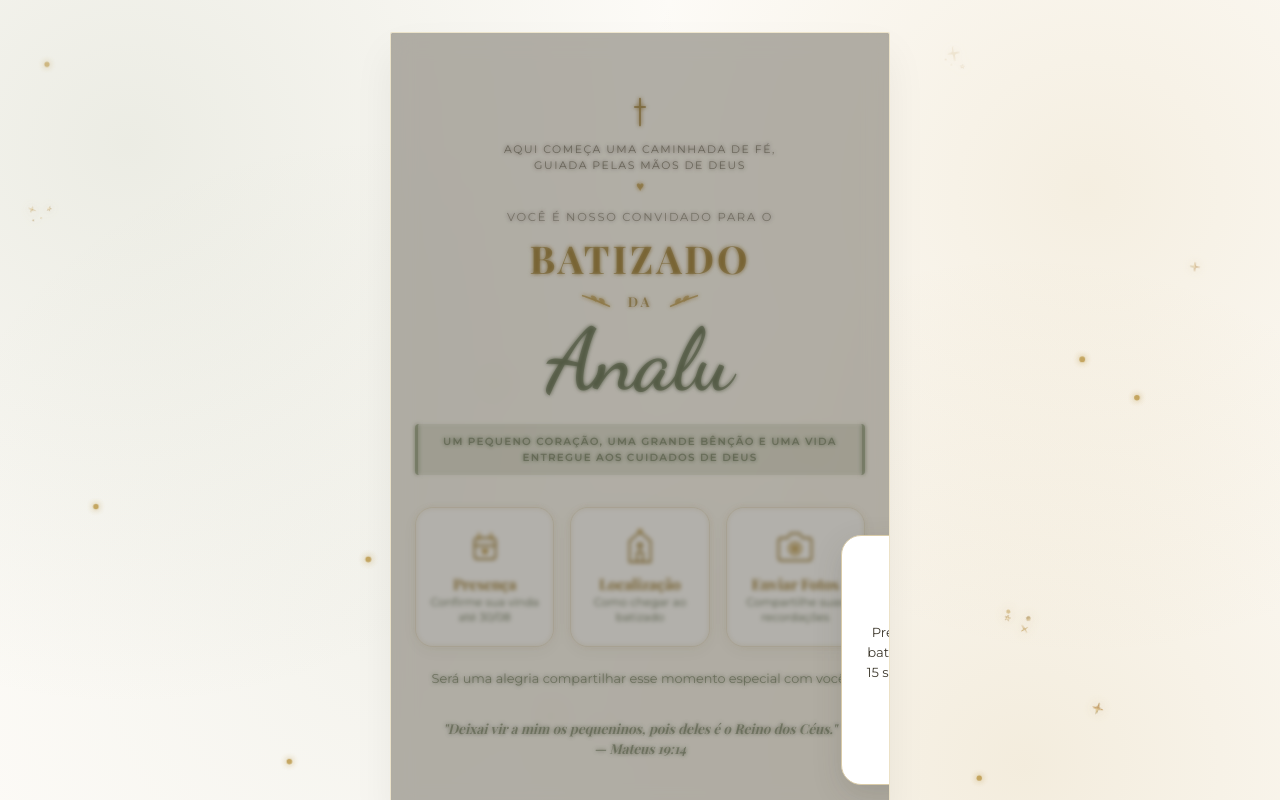
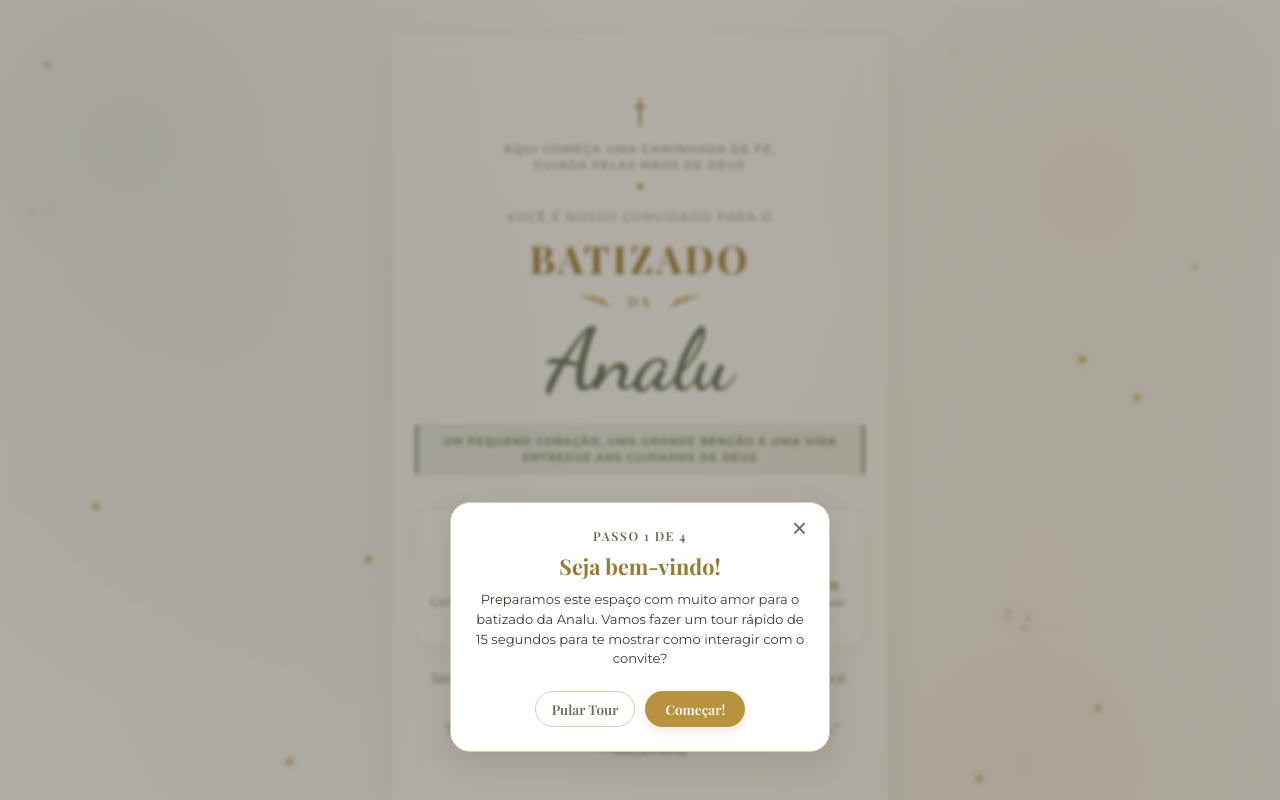
Before and after one commit to fernandoapaiva-dotcom/siteconfirma-o, a React (Vite) app in the folder frontend/: page / in a window 1280 px wide. Shown: the top 800 px of the page. Built offline with nearby package versions, Linux system fonts and the light colour scheme; no server answers; a web font is replaced by a local one.

Commit message:
Fix: move modals outside invitation-card, make module-cards transparent

```diff
--- a/frontend/src/App.jsx
+++ b/frontend/src/App.jsx
@@ -146,124 +146,11 @@
             </button>
           </div>
 
-          {/* Galeria de Fotos (SÃ³ renderiza se houver fotos ou se o componente tratar) */}
+          {/* Galeria de Fotos */}
           <Gallery />
-
-        {/* Modal Overlay com Blur de Fundo e Botão Voltar */}
-        {activeTab && (
-          <div className="modal-overlay">
-            <div className="modal-content-wrapper">
-              <button
-                className="btn-back"
-                onClick={() => setActiveTab(null)}
-              >
-                ← Voltar para o Convite
-              </button>
-
-              <div className="modal-card-body">
-                {activeTab === "rsvp" && <RsvpForm onSuccess={handleSuccessClose} />}
-                {activeTab === "mapas" && <LocationMaps />}
-                {activeTab === "fotos" && <PhotoUpload onBackgroundUpload={handleBackgroundUpload} />}
-              </div>
-            </div>
-          </div>
-        )}
-
-        {/* Notificação Flutuante de Upload em Segundo Plano */}
-        {backgroundUpload.active && (
-          <div style={{ position: "fixed", bottom: "24px", left: "24px", right: "24px", background: "white", padding: "16px", borderRadius: "16px", boxShadow: "0 8px 32px rgba(0,0,0,0.15)", zIndex: 9999, border: "1px solid var(--gold)", transition: "all 0.3s ease" }}>
-            <p style={{ margin: "0 0 10px", fontSize: "0.95rem", color: "var(--ink)", fontWeight: "600", fontFamily: "var(--font-display)" }}>{backgroundUpload.text}</p>
-            <div style={{ background: "rgba(0,0,0,0.05)", borderRadius: "8px", height: "8px", overflow: "hidden" }}>
-              <div style={{ width: `${backgroundUpload.progress}%`, height: "100%", background: "var(--gold)", transition: "width 0.3s ease" }}></div>
-            </div>
-          </div>
-        )}
-
-        {/* Modal do Tour Interativo */}
-        {showTour && (
-          <div className="tour-overlay">
-            <div className="tour-card">
-              <button className="tour-close-btn" onClick={handleFinishTour} aria-label="Fechar tour">
-                ×
-              </button>
-
-              <div className="tour-step-indicator">Passo {tourStep} de 4</div>
-
-              {tourStep === 1 && (
-                <>
-                  <h4 className="tour-title">Seja bem-vindo!</h4>
-                  <p className="tour-text">
-                    Preparamos este espaço com muito amor para o batizado da Analu.
-                    Vamos fazer um tour rápido de 15 segundos para te mostrar como interagir com o convite?
-                  </p>
-                  <div className="tour-actions">
-                    <button className="btn-tour-skip" onClick={handleFinishTour}>
-                      Pular Tour
-                    </button>
-                    <button className="btn-tour-next" onClick={() => setTourStep(2)}>
-                      Começar!
-                    </button>
-                  </div>
-                </>
-              )}
-
-              {tourStep === 2 && (
-                <>
-                  <h4 className="tour-title">Confirmar Presença</h4>
-                  <p className="tour-text">
-                    No primeiro cartão, você confirma sua presença e de seus acompanhantes, nos informando em quais momentos do evento irá nos prestigiar.
-                  </p>
-                  <div className="tour-actions">
-                    <button className="btn-tour-skip" onClick={() => setTourStep(1)}>
-                      Voltar
-                    </button>
-                    <button className="btn-tour-next" onClick={() => setTourStep(3)}>
-                      Avançar
-                    </button>
-                  </div>
-                </>
-              )}
-
-              {tourStep === 3 && (
-                <>
-                  <h4 className="tour-title">Localização</h4>
-                  <p className="tour-text">
-                    No segundo cartão, você pode consultar o endereço exato, visualizar o mapa do local e abrir rotas direto no seu GPS (Waze ou Maps).
-                  </p>
-                  <div className="tour-actions">
-                    <button className="btn-tour-skip" onClick={() => setTourStep(2)}>
-                      Voltar
-                    </button>
-                    <button className="btn-tour-next" onClick={() => setTourStep(4)}>
-                      Avançar
-                    </button>
-                  </div>
-                </>
-              )}
-
-              {tourStep === 4 && (
-                <>
-                  <h4 className="tour-title">Enviar Fotos</h4>
-                  <p className="tour-text">
-                    No terceiro cartão, você pode enviar e compartilhar as fotos tiradas no batizado para criarmos juntos um lindo álbum de recordações!
-                  </p>
-                  <div className="tour-actions">
-                    <button className="btn-tour-skip" onClick={() => setTourStep(3)}>
-                      Voltar
-                    </button>
-                    <button className="btn-tour-next" onClick={handleFinishTour}>
-                      Concluir
-                    </button>
-                  </div>
-                </>
-              )}
-            </div>
-          </div>
-        )}
 
           <p className="footer-note">Será uma alegria compartilhar esse momento especial com você.</p>
 
-        {/* Versículo de Mateus no Rodapé */}
           <p className="invitation-footer-verse">
             "Deixai vir a mim os pequeninos, pois deles é o Reino dos Céus." <br />
             — Mateus 19:14
@@ -292,6 +179,83 @@
           </a>
         </div>
       </div>
+
+      {/* MODAIS fora do .page — o backdrop-filter do invitation-card cria
+          um stacking context que prende o position:fixed dentro do pai.
+          Movendo para fora, eles cobrem a tela toda corretamente. */}
+
+      {activeTab && (
+        <div className="modal-overlay">
+          <div className="modal-content-wrapper">
+            <button className="btn-back" onClick={() => setActiveTab(null)}>
+              ← Voltar para o Convite
+            </button>
+            <div className="modal-card-body">
+              {activeTab === "rsvp" && <RsvpForm onSuccess={handleSuccessClose} />}
+              {activeTab === "mapas" && <LocationMaps />}
+              {activeTab === "fotos" && <PhotoUpload onBackgroundUpload={handleBackgroundUpload} />}
+            </div>
+          </div>
+        </div>
+      )}
+
+      {backgroundUpload.active && (
+        <div style={{ position: "fixed", bottom: "24px", left: "24px", right: "24px", background: "white", padding: "16px", borderRadius: "16px", boxShadow: "0 8px 32px rgba(0,0,0,0.15)", zIndex: 9999, border: "1px solid var(--gold)", transition: "all 0.3s ease" }}>
+          <p style={{ margin: "0 0 10px", fontSize: "0.95rem", color: "var(--ink)", fontWeight: "600", fontFamily: "var(--font-display)" }}>{backgroundUpload.text}</p>
+          <div style={{ background: "rgba(0,0,0,0.05)", borderRadius: "8px", height: "8px", overflow: "hidden" }}>
+            <div style={{ width: `${backgroundUpload.progress}%`, height: "100%", background: "var(--gold)", transition: "width 0.3s ease" }}></div>
+          </div>
+        </div>
+      )}
+
+      {showTour && (
+        <div className="tour-overlay">
+          <div className="tour-card">
+            <button className="tour-close-btn" onClick={handleFinishTour} aria-label="Fechar tour">×</button>
+            <div className="tour-step-indicator">Passo {tourStep} de 4</div>
+            {tourStep === 1 && (
+              <>
+                <h4 className="tour-title">Seja bem-vindo!</h4>
+                <p className="tour-text">Preparamos este espaço com muito amor para o batizado da Analu. Vamos fazer um tour rápido de 15 segundos para te mostrar como interagir com o convite?</p>
+                <div className="tour-actions">
+                  <button className="btn-tour-skip" onClick={handleFinishTour}>Pular Tour</button>
+                  <button className="btn-tour-next" onClick={() => setTourStep(2)}>Começar!</button>
+                </div>
+              </>
+            )}
+            {tourStep === 2 && (
+              <>
+                <h4 className="tour-title">Confirmar Presença</h4>
+                <p className="tour-text">No primeiro cartão, você confirma sua presença e de seus acompanhantes, nos informando em quais momentos do evento irá nos prestigiar.</p>
+                <div className="tour-actions">
+                  <button className="btn-tour-skip" onClick={() => setTourStep(1)}>Voltar</button>
+                  <button className="btn-tour-next" onClick={() => setTourStep(3)}>Avançar</button>
+                </div>
+              </>
+            )}
+            {tourStep === 3 && (
+              <>
+                <h4 className="tour-title">Localização</h4>
+                <p className="tour-text">No segundo cartão, você pode consultar o endereço exato, visualizar o mapa do local e abrir rotas direto no seu GPS (Waze ou Maps).</p>
+                <div className="tour-actions">
+                  <button className="btn-tour-skip" onClick={() => setTourStep(2)}>Voltar</button>
+                  <button className="btn-tour-next" onClick={() => setTourStep(4)}>Avançar</button>
+                </div>
+              </>
+            )}
+            {tourStep === 4 && (
+              <>
+                <h4 className="tour-title">Enviar Fotos</h4>
+                <p className="tour-text">No terceiro cartão, você pode enviar e compartilhar as fotos tiradas no batizado para criarmos juntos um lindo álbum de recordações!</p>
+                <div className="tour-actions">
+                  <button className="btn-tour-skip" onClick={() => setTourStep(3)}>Voltar</button>
+                  <button className="btn-tour-next" onClick={handleFinishTour}>Concluir</button>
+                </div>
+              </>
+            )}
+          </div>
+        </div>
+      )}
     </>
   );
 }
--- a/frontend/src/theme.css
+++ b/frontend/src/theme.css
@@ -492,8 +492,10 @@
 }
 
 .module-card {
-  background: white;
-  border: 1px solid var(--line);
+  background: rgba(255, 252, 246, 0.35);
+  backdrop-filter: blur(10px);
+  -webkit-backdrop-filter: blur(10px);
+  border: 1px solid rgba(206, 178, 114, 0.35);
   border-radius: 18px;
   aspect-ratio: 1 / 1;
   display: flex;
```
Also changed, not shown: 1 other file (tests, documents, lock files or other folders). Lines whose indentation alone changed are shown as unchanged.
